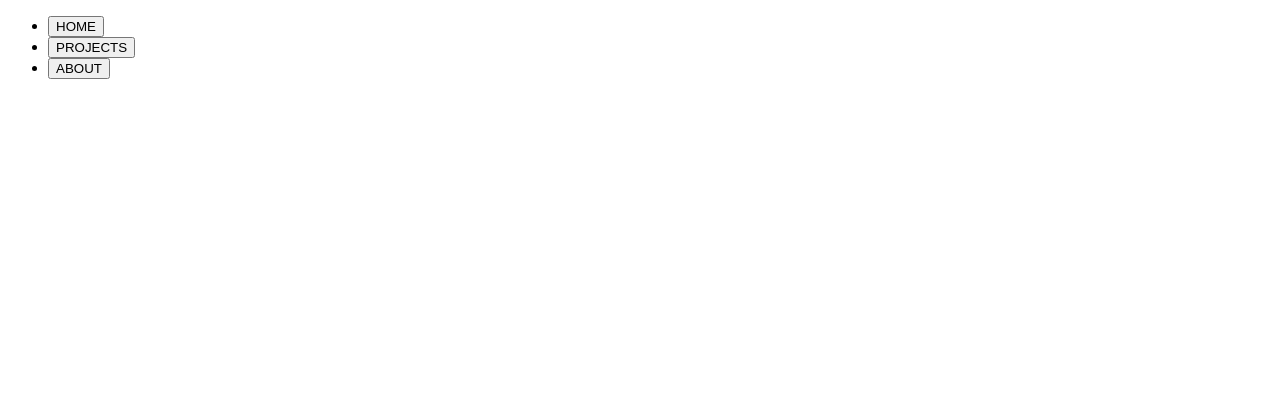
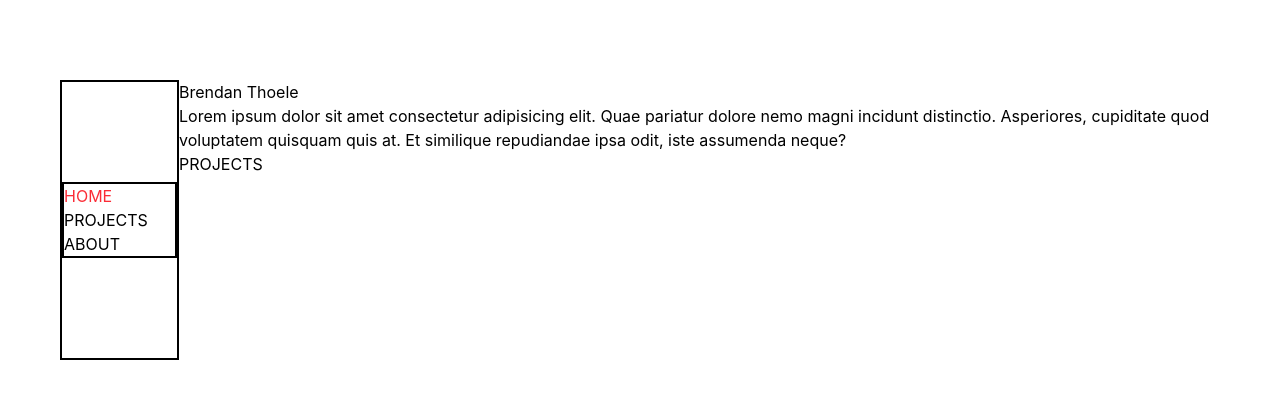
Before and after one commit to bathoele/portfolio-modern, a React app: page / in a window 1280 px wide. Shown: the top 398 px of the page. Built offline with nearby package versions, Linux system fonts and the light colour scheme; the HTML template or start-up script is replaced by a standard one.

Commit message:
Simplify NavMenu currentPage update, fix project cta bug

```diff
--- a/src/App.jsx
+++ b/src/App.jsx
@@ -3,11 +3,11 @@ import PageDisplay from "./PageDisplay"
 import NavMenu from "./NavMenu"
 
 function App() {
-  const [currentPage, setPage] = useState("");
+  const [currentPage, setPage] = useState("home");
 
   return (
-    <div>
-      <NavMenu changePage={setPage} />
+    <div className="flex flex-row p-15 pt-20">
+      <NavMenu changePage={setPage} currentPage={currentPage} />
       <PageDisplay page={currentPage} setPage={setPage} />
     </div>
   )
--- a/src/HomePage.jsx
+++ b/src/HomePage.jsx
@@ -1,6 +1,6 @@
 import React from "react";
 
-export default function HomePage({ setPage }) {
+function HomePage({ setPage }) {
 
   return (
     <div>
@@ -10,3 +10,5 @@ export default function HomePage({ setPage }) {
     </div>
   )
 }
+
+export default HomePage;
--- a/src/NavMenu.jsx
+++ b/src/NavMenu.jsx
@@ -1,20 +1,16 @@
 import React, { useState } from "react";
 
-export default function({ changePage }) {
-  const [active, setActive] = useState("");
-
-  const handleClick = (page) => {
-    setActive(page);
-    changePage(page);
-  }
+function NavMenu({ changePage, currentPage }) {
 
   return (
-    <div>
-      <ul>
-        <li><button className={active === "home" ? "text-red-500" : ""} onClick={() => handleClick("home")}>HOME</button></li>
-        <li><button className={active === "projects" ? "text-red-500" : ""} onClick={() => handleClick("projects")}>PROJECTS</button></li>
-        <li><button className={active === "about" ? "text-red-500" : ""} onClick={() => handleClick("about")}>ABOUT</button></li>
+    <div className="w-48 h-70 border-2 flex flex-col justify-center">
+      <ul className="border-2">
+        <li><span></span><button className={currentPage === "home" ? "text-red-500" : ""} onClick={() => changePage("home")}>HOME</button></li>
+        <li><span></span><button className={currentPage === "projects" ? "text-red-500" : ""} onClick={() => changePage("projects")}>PROJECTS</button></li>
+        <li><span></span><button className={currentPage === "about" ? "text-red-500" : ""} onClick={() => changePage("about")}>ABOUT</button></li>
       </ul>
     </div>
   )
 }
+
+export default NavMenu;
--- a/src/PageDisplay.jsx
+++ b/src/PageDisplay.jsx
@@ -4,7 +4,7 @@ import ProjectsPage from "./ProjectsPage"
 import AboutPage from "./AboutPage"
 import ContactCard from "./ContactCard"
 
-export default function PageDisplay({ page, setPage }) {
+function PageDisplay({ page, setPage }) {
 
   return (
     <div>
@@ -14,3 +14,5 @@ export default function PageDisplay({ page, setPage }) {
     </div>
   )
 }
+
+export default PageDisplay;
--- a/src/ProjectsPage.jsx
+++ b/src/ProjectsPage.jsx
@@ -1,6 +1,6 @@
 import React from "react";
 
-export default function ProjectsPage() {
+function ProjectsPage() {
   return (
     <div>
       <h1>Projects</h1>
@@ -15,3 +15,5 @@ export default function ProjectsPage() {
     </div>
   )
 }
+
+export default ProjectsPage;
--- /dev/null
+++ b/src/index.css
@@ -0,0 +1 @@
+@import "tailwindcss";
--- a/src/main.jsx
+++ b/src/main.jsx
@@ -1,6 +1,7 @@
 import { StrictMode } from 'react'
 import { createRoot } from 'react-dom/client'
 import App from './App.jsx'
+import './index.css'
 
 createRoot(document.getElementById('root')).render(
   <StrictMode>
--- a/vite.config.js
+++ b/vite.config.js
@@ -6,6 +6,6 @@ import tailwindcss from '@tailwindcss/vite'
 export default defineConfig({
   plugins: [
     react(),
-    tailwindcss()
+    tailwindcss(),
   ],
 })
```
